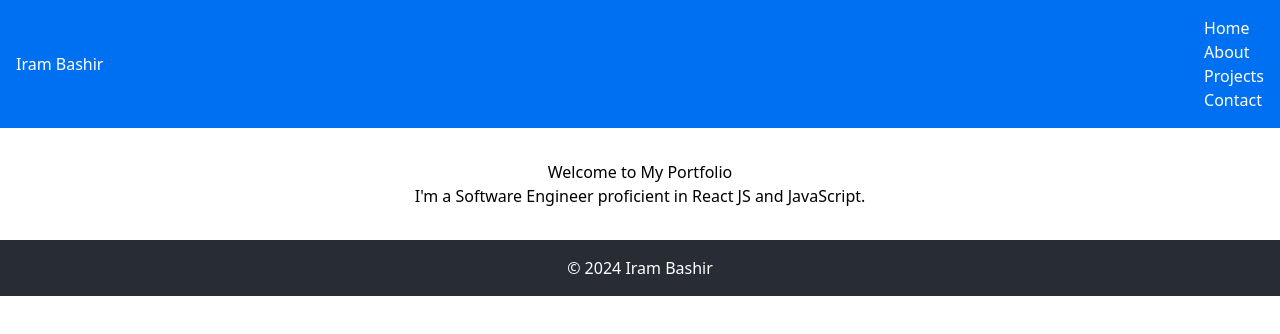
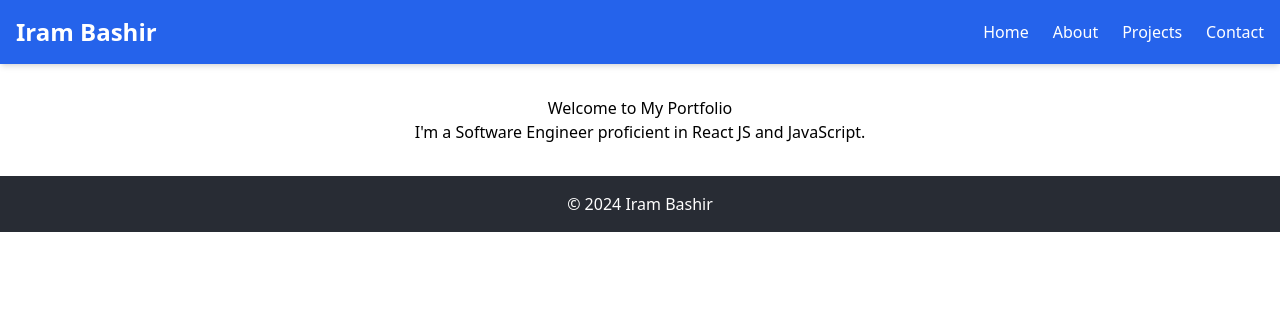
Before and after one commit to IramBashir/personal-portfolio, a React (Create React App) app: page / in a window 1280 px wide. Shown: the top 334 px of the page. Built offline with nearby package versions, Linux system fonts and the light colour scheme.

Commit message:
Updated header of the site with tailwind
Updated header of the site with tailwind

```diff
--- a/package.json
+++ b/package.json
@@ -3,6 +3,9 @@
   "version": "1.0.0",
   "homepage": "https://IramBashir.github.io/personal-portfolio",
   "dependencies": {
+    "@fortawesome/fontawesome-svg-core": "^6.5.2",
+    "@fortawesome/free-solid-svg-icons": "^6.5.2",
+    "@fortawesome/react-fontawesome": "^0.2.2",
     "formik": "^2.4.6",
     "gh-pages": "^6.1.1",
     "react-router-dom": "^6.0.0",
--- a/src/components/Header.js
+++ b/src/components/Header.js
@@ -1,40 +1,48 @@
 // src/components/Header.js
-import React from 'react';
-import styled from 'styled-components';
+import React, { useState } from 'react';
 import { Link } from 'react-router-dom';
+import { FontAwesomeIcon } from '@fortawesome/react-fontawesome';
+import { faBars, faTimes } from '@fortawesome/free-solid-svg-icons';
 
 const Header = () => {
+  const [isOpen, setIsOpen] = useState(false);
+
   return (
-    <HeaderWrapper>
-      <h1>Iram Bashir</h1>
-      <nav>
-        <ul>
-          <li><Link to={`${process.env.PUBLIC_URL}/`}>Home</Link></li>
-          <li><Link to={`${process.env.PUBLIC_URL}/about`}>About</Link></li>
-          <li><Link to={`${process.env.PUBLIC_URL}/projects`}>Projects</Link></li>
-          <li><Link to={`${process.env.PUBLIC_URL}/contact`}>Contact</Link></li>
-        </ul>
-      </nav>
-    </HeaderWrapper>
+    <header className="bg-blue-600 p-4 shadow-md">
+      <div className="container mx-auto flex justify-between items-center">
+        <h1 className="text-white text-2xl font-bold">Iram Bashir</h1>
+        <nav className="hidden md:flex space-x-6">
+          <Link to={`${process.env.PUBLIC_URL}/`} className="text-white hover:text-blue-200 transition duration-300">Home</Link>
+          <Link to={`${process.env.PUBLIC_URL}/about`} className="text-white hover:text-blue-200 transition duration-300">About</Link>
+          <Link to={`${process.env.PUBLIC_URL}/projects`} className="text-white hover:text-blue-200 transition duration-300">Projects</Link>
+          <Link to={`${process.env.PUBLIC_URL}/contact`} className="text-white hover:text-blue-200 transition duration-300">Contact</Link>
+        </nav>
+        <div className="md:hidden">
+          <button onClick={() => setIsOpen(!isOpen)} className="text-white focus:outline-none">
+            <FontAwesomeIcon icon={isOpen ? faTimes : faBars} className="h-6 w-6 transition duration-300" />
+          </button>
+        </div>
+      </div>
+      {isOpen && (
+        <nav className="md:hidden bg-blue-600 p-4 transition duration-300">
+          <ul className="space-y-4">
+            <li>
+              <Link to={`${process.env.PUBLIC_URL}/`} className="text-white hover:text-blue-200 block transition duration-300">Home</Link>
+            </li>
+            <li>
+              <Link to={`${process.env.PUBLIC_URL}/about`} className="text-white hover:text-blue-200 block transition duration-300">About</Link>
+            </li>
+            <li>
+              <Link to={`${process.env.PUBLIC_URL}/projects`} className="text-white hover:text-blue-200 block transition duration-300">Projects</Link>
+            </li>
+            <li>
+              <Link to={`${process.env.PUBLIC_URL}/contact`} className="text-white hover:text-blue-200 block transition duration-300">Contact</Link>
+            </li>
+          </ul>
+        </nav>
+      )}
+    </header>
   );
 };
 
-const HeaderWrapper = styled.header`
-  background-color: ${(props) => props.theme.colors.primary};
-  padding: ${(props) => props.theme.spacing.medium};
-  display: flex;
-  justify-content: space-between;
-  align-items: center;
-
-  h1 {
-    color: white;
-  }
-
-  nav a {
-    color: white;
-    margin-left: ${(props) => props.theme.spacing.large};
-    text-decoration: none;
-  }
-`;
-
 export default Header;
```
Also changed, not shown: 13 other files (tests, documents, lock files or other folders).
